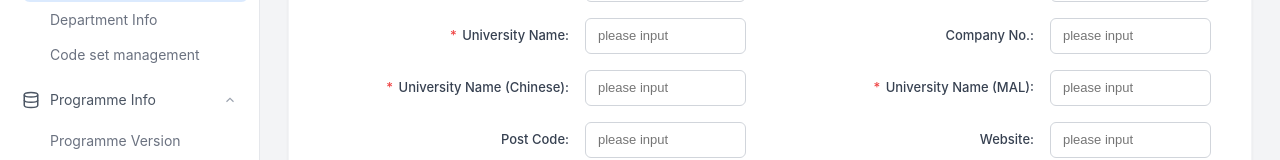
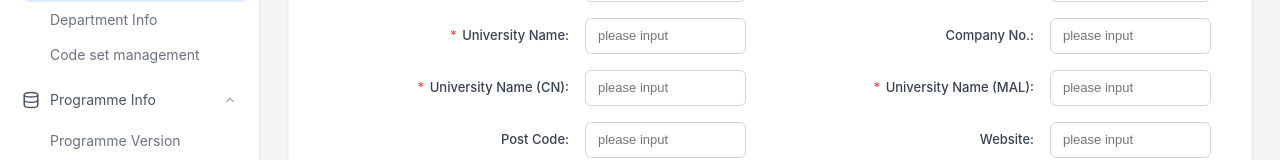
Before and after one commit to TyVirgo/mljw, a Vue app: page / in a window 1280 px wide. Both pictures are taken after a click on the button "University Info". Shown: the part 184-344 px from the top of the page. Built offline with nearby package versions, Linux system fonts and the light colour scheme.

Commit message:
学校中文名字

```diff
--- a/src/i18n/zh-flat.js
+++ b/src/i18n/zh-flat.js
@@ -160,6 +160,7 @@ export const zhFlat = {
   'University Name:': '学校名称：',
   'University Name is required': '学校名称为必填项',
   'University Name (Chinese) is required': '学校名称（中文）为必填项',
+  'University Name (CN) is required': '学校名称（CN）为必填项',
   'University Name (MAL) is required': '学校名称（马来语）为必填项',
   'University Address is required': '学校地址为必填项',
   'MOHE Registration Certificate No.': 'MOHE 注册证书编号',
@@ -170,6 +171,7 @@ export const zhFlat = {
   'University Name (Malay):': '学校名称（马来语）：',
   'Company No.:': '公司编号：',
   'University Name (Chinese):': '学校名称（中文）：',
+  'University Name (CN):': '学校名称（CN）：',
   'Contact No.:': '联系电话：',
   'Post Code:': '邮编：',
   'Fax No.:': '传真：',
@@ -189,7 +191,7 @@ export const zhFlat = {
   'Mobile Portal Logo:': '移动门户 Logo：',
   'MOHE Registration Certificate No.:': 'MOHE 注册证书编号：',
   'University Name (MAL):': '学校名称（马来语）：',
-  'University Name (Chinese):': '学校名称（中文）：',
+  'University Name (CN):': '学校名称（CN）：',
   'Displayed on the home page. Recommended image size: 670px (width) × 670px (height).':
     '显示在首页。建议图片尺寸：670px（宽）× 670px（高）。',
   'Displayed on the login page. Recommended image size: 1440px (width) × 900px (height).':
--- a/src/views/UniversityInfoView.vue
+++ b/src/views/UniversityInfoView.vue
@@ -172,7 +172,7 @@ function getDeleteMessage() {
             </div>
 
             <div id="field-universityNameChinese" class="form-item" :class="{ 'has-error': errors.universityNameChinese }">
-              <label><span class="required">*</span> {{ tr('University Name (Chinese):') }}</label>
+              <label><span class="required">*</span> {{ tr('University Name (CN):') }}</label>
               <input
                 v-model="form.universityNameChinese"
                 type="text"
```
